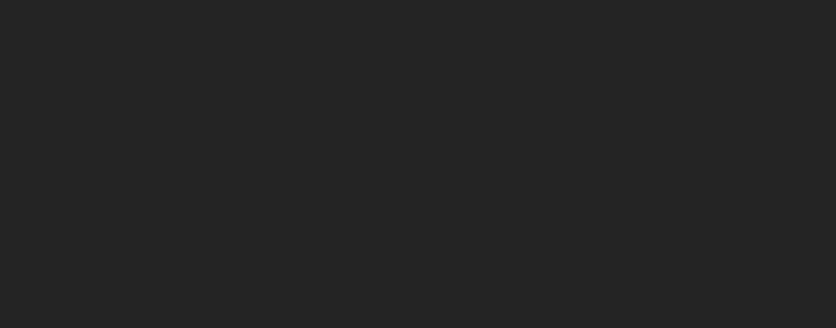
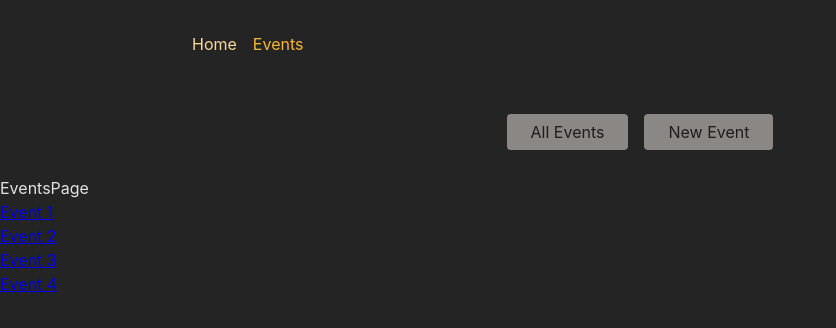
Before and after one commit to RTeawkondo/PracticeReactRouter, a React (Create React App) app in the folder frontend/: page /events in a window 1280 px wide. Shown: the top 328 px of the page, without its empty margins (0-836 px from the left). Built offline with nearby package versions, Linux system fonts and the light colour scheme.

Commit message:
Route basic

```diff
--- a/frontend/package.json
+++ b/frontend/package.json
@@ -8,6 +8,7 @@
     "@testing-library/user-event": "^13.5.0",
     "react": "^18.2.0",
     "react-dom": "^18.2.0",
+    "react-router-dom": "^6.14.2",
     "react-scripts": "5.0.1",
     "web-vitals": "^2.1.4"
   },
--- a/frontend/src/App.js
+++ b/frontend/src/App.js
@@ -1,3 +1,12 @@
+import { RouterProvider, createBrowserRouter } from "react-router-dom";
+import Root from "./components/Root";
+import HomePage from "./components/HomePage";
+import EventsPage from "./components/EventsPage";
+import EventDetailPage from "./components/EventDetailPage";
+import NewEventPage from "./components/NewEventPage";
+import EditEventPage from "./components/EditEventPage";
+import EventsNavigation from "./components/EventsNavigation";
+import EventsRoot from "./components/EventsRoot";
 // Challenge / Exercise
 
 // 1. Add five new (dummy) page components (content can be simple <h1> elements)
@@ -21,7 +30,29 @@
 // BONUS: Add another (nested) layout route that adds the <EventNavigation> component above all /events... page components
 
 function App() {
-  return <div></div>;
+  const definitions = createBrowserRouter([
+    {
+      path: "/",
+      element: <Root />,
+      children: [
+        {
+          index: true,
+          element: <HomePage />,
+        },
+        {
+          path: "events",
+          element: <EventsRoot />,
+          children: [
+            { index: true, element: <EventsPage /> },
+            { path: ":someId", element: <EventDetailPage /> },
+            { path: "new", element: <NewEventPage /> },
+            { path: ":someId/edit", element: <EditEventPage /> },
+          ],
+        },
+      ],
+    },
+  ]);
+  return <RouterProvider router={definitions} />;
 }
 
 export default App;
--- /dev/null
+++ b/frontend/src/components/EditEventPage.js
@@ -0,0 +1,7 @@
+import React from 'react'
+
+export default function EditEventPage() {
+  return (
+    <div>EditEventPage</div>
+  )
+}
--- /dev/null
+++ b/frontend/src/components/EventDetailPage.js
@@ -0,0 +1,7 @@
+import React from 'react'
+
+export default function EventDetailPage() {
+  return (
+    <div>EventDetailPage</div>
+  )
+}
--- /dev/null
+++ b/frontend/src/components/EventsPage.js
@@ -0,0 +1,25 @@
+import React from "react";
+import { Link } from "react-router-dom";
+
+const DUMMY_EVENTS = [
+  { id: "e1", title: "Event 1" },
+  { id: "e2", title: "Event 2" },
+  { id: "e3", title: "Event 3" },
+  { id: "e4", title: "Event 4" },
+];
+
+export default function EventsPage() {
+  return (
+    <>
+      <div>EventsPage</div>
+      <ul>
+        {DUMMY_EVENTS.map((item) => (
+          <li>
+            {" "}
+            <Link to={item.id}>{item.title}</Link>
+          </li>
+        ))}
+      </ul>
+    </>
+  );
+}
--- /dev/null
+++ b/frontend/src/components/EventsRoot.js
@@ -0,0 +1,14 @@
+import React from 'react'
+import EventsNavigation from './EventsNavigation'
+import { Outlet } from 'react-router-dom'
+
+export default function EventsRoot() {
+  return (
+    <>
+        <EventsNavigation/>
+        <main>
+            <Outlet/>
+        </main>
+    </>
+  )
+}
--- /dev/null
+++ b/frontend/src/components/HomePage.js
@@ -0,0 +1,7 @@
+import React from 'react'
+
+export default function HomePage() {
+  return (
+    <div>HomePage</div>
+  )
+}
--- a/frontend/src/components/MainNavigation.js
+++ b/frontend/src/components/MainNavigation.js
@@ -1,15 +1,15 @@
+import { NavLink} from 'react-router-dom';
 import classes from './MainNavigation.module.css';
-
 function MainNavigation() {
   return (
     <header className={classes.header}>
       <nav>
         <ul className={classes.list}>
           <li>
-            <a>Home</a>
+          <li><NavLink to="/" className={({isActive})=> isActive ? classes.active : undefined}end>Home</NavLink></li>
           </li>
           <li>
-            <a>Events</a>
+          <NavLink to="events" className={({isActive})=> isActive ? classes.active : undefined}>Events</NavLink>
           </li>
         </ul>
       </nav>
--- /dev/null
+++ b/frontend/src/components/NewEventPage.js
@@ -0,0 +1,7 @@
+import React from 'react'
+
+export default function NewEventPage() {
+  return (
+    <div>NewEventPage</div>
+  )
+}
--- /dev/null
+++ b/frontend/src/components/Root.js
@@ -0,0 +1,13 @@
+import React from 'react'
+import MainNavigation from "./MainNavigation"
+import {Outlet} from "react-router-dom"
+export default function Root() {
+  return (
+    <>
+        <MainNavigation/>
+        <main>
+            <Outlet/>
+        </main>
+    </>
+  )
+}
--- /dev/null
+++ b/package.json
@@ -0,0 +1,5 @@
+{
+  "dependencies": {
+    "react-router-dom": "^6.14.2"
+  }
+}
```
Also changed, not shown: 2 other files (tests, documents, lock files or other folders).
